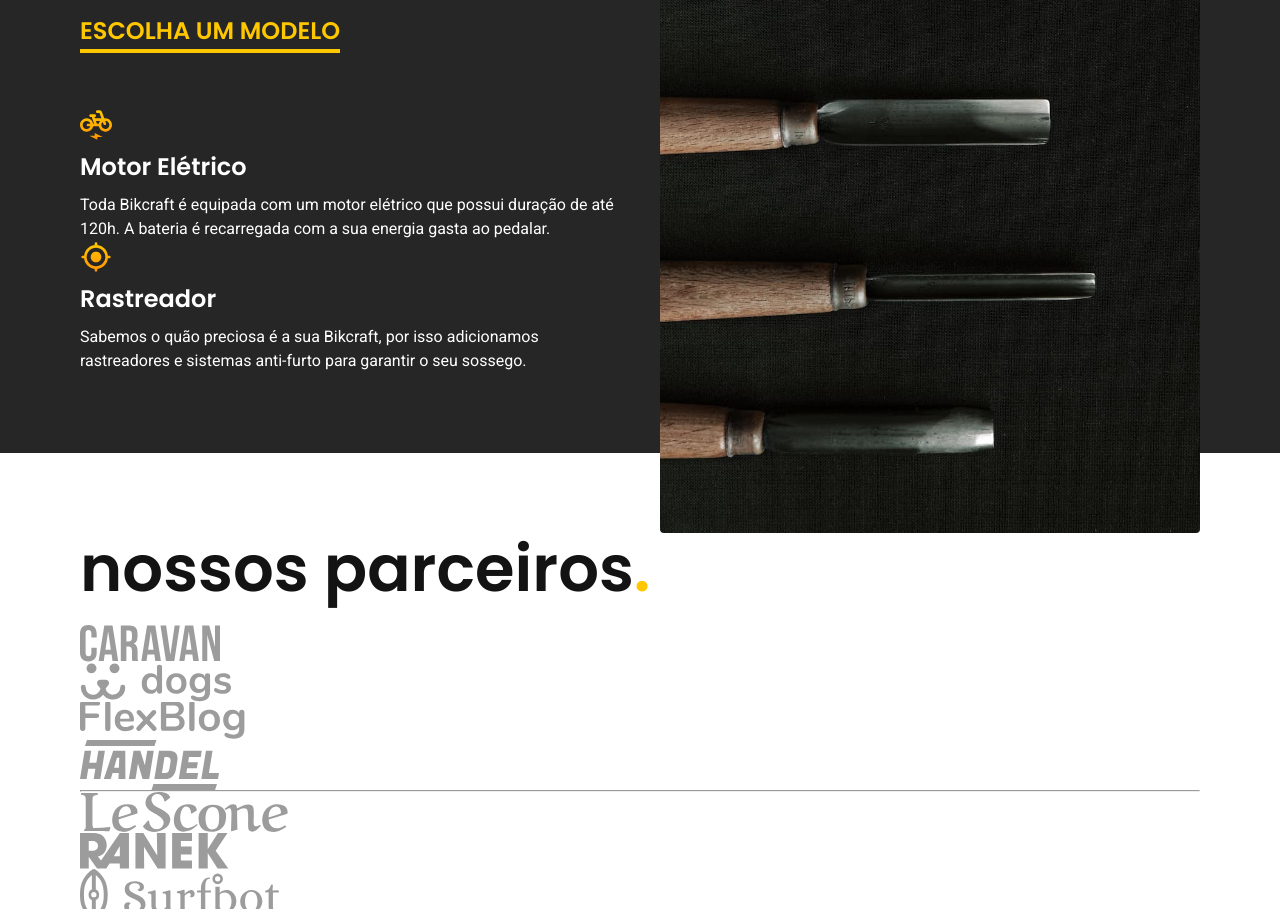
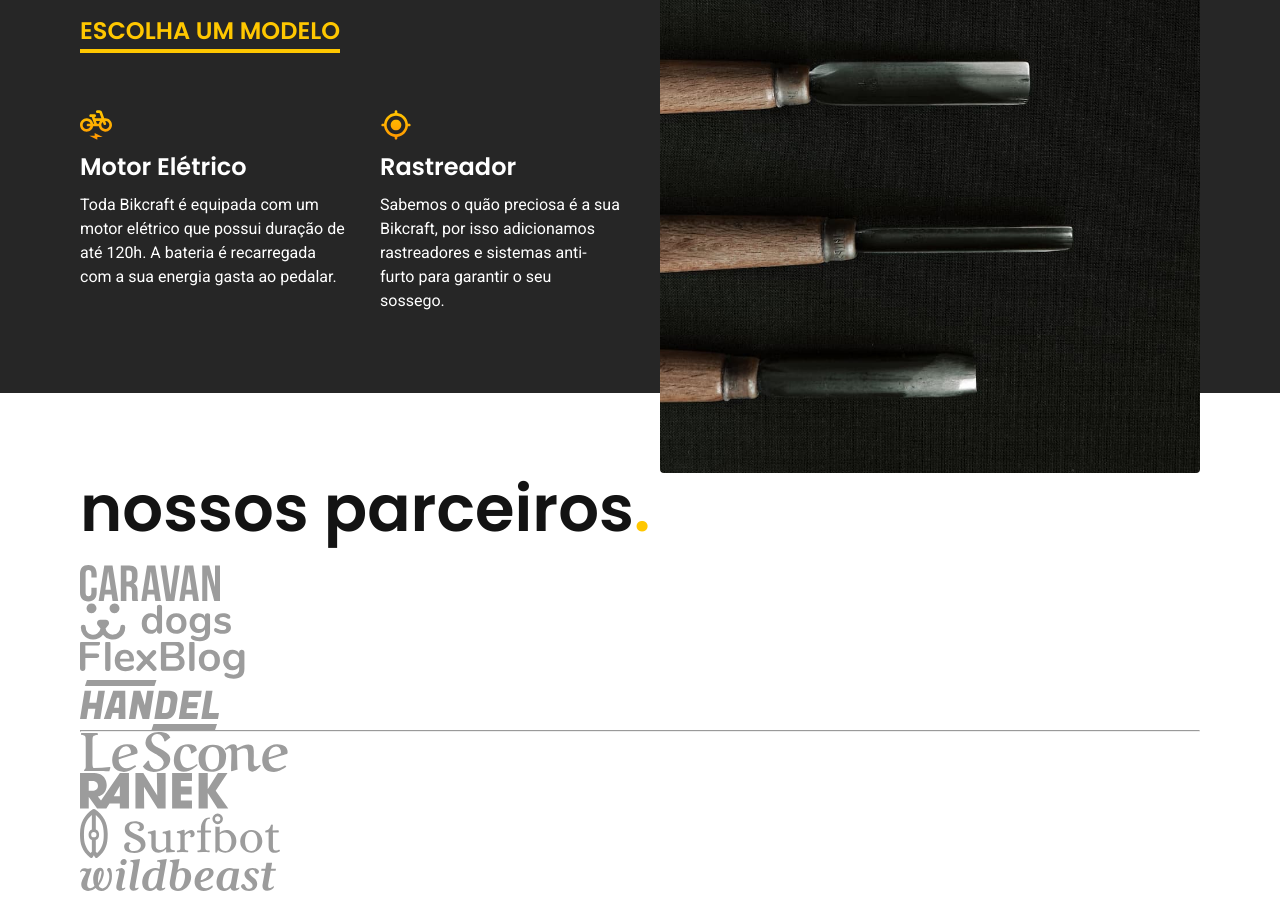
Before and after one commit to gabezy/bikcraft-project, a plain HTML site: page index.html in a window 1280 px wide. Shown: the part 2280-3189 px from the top of the page. Drawn offline with Linux system fonts and the light colour scheme.

Commit message:
fix tech-list flex-direction

```diff
--- a/css/home/technology.css
+++ b/css/home/technology.css
@@ -36,9 +36,9 @@
 .tech-info > a:hover {
   color: var(--clr-c00);
 }
-.tech-info > a .tech-list {
+.tech-list {
   display: flex;
-  gap: 37px;
+  gap: 34px;
 }
 .tech-list-item h4 {
   width: max-content;
```
